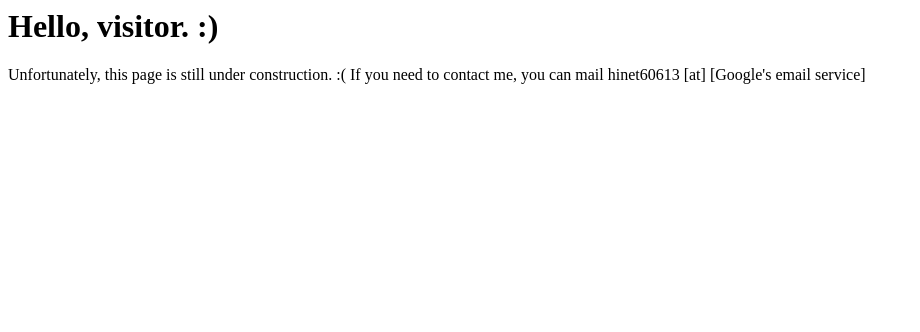
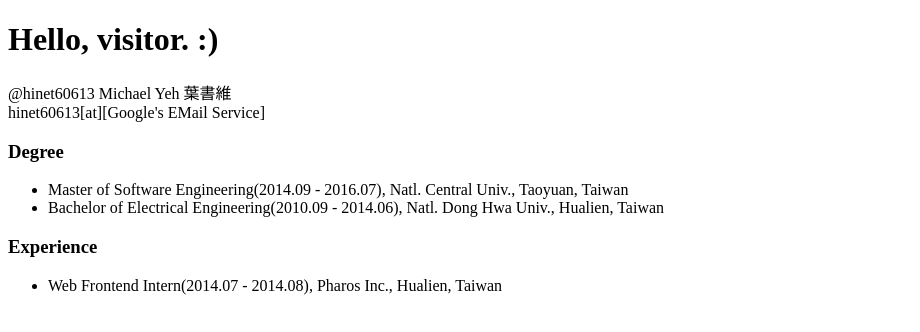
Before and after one commit to hinet60613/hinet60613.github.io, a plain HTML site: page index.html in a window 1280 px wide. Shown: the whole page, without its empty margins (0-920 px from the left). Drawn offline with Linux system fonts and the light colour scheme.

Commit message:
Update some basic info about me.

```diff
--- a/index.html
+++ b/index.html
@@ -1,10 +1,27 @@
+<!DOCTYPE html>
 <html>
 <head>
-	<title>Hinet60613</title>
+	<title>@Hinet60613 Michael Yeh 葉書維</title>
+	<meta charset="utf-8">
 </head>
 <body>
 <h1>Hello, visitor. :)</h1>
-Unfortunately, this page is still under construction. :(
-If you need to contact me, you can mail hinet60613 [at] [Google's email service]
+<div>
+@hinet60613 Michael Yeh 葉書維<br />
+hinet60613[at][Google's EMail Service]
+</div>
+<div>
+	<h3>Degree</h3>
+	<ul>
+		<li>Master of Software Engineering(2014.09 - 2016.07), Natl. Central Univ., Taoyuan, Taiwan</li>
+		<li>Bachelor of Electrical Engineering(2010.09 - 2014.06), Natl. Dong Hwa Univ., Hualien, Taiwan</li>
+	</ul>
+</div>
+<div>
+	<h3>Experience</h3>
+	<ul>
+		<li>Web Frontend Intern(2014.07 - 2014.08), Pharos Inc., Hualien, Taiwan</li>
+	</ul>
+</div>
 </body>
 </html>
```
